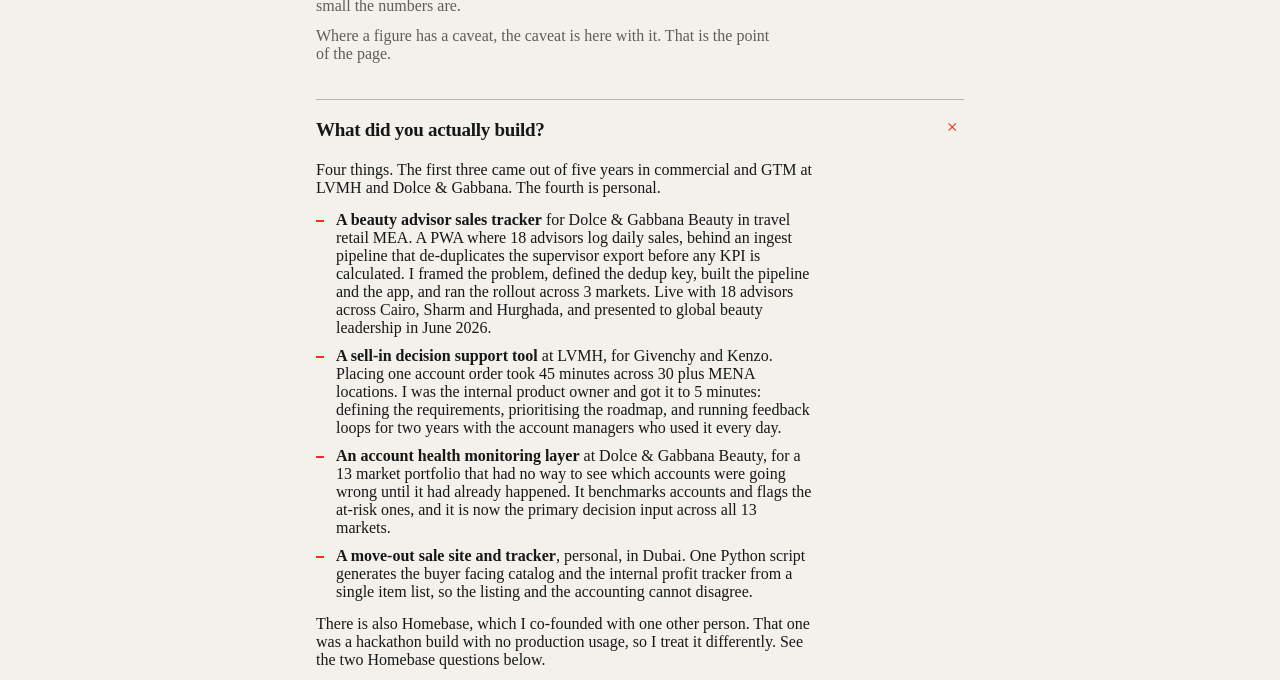
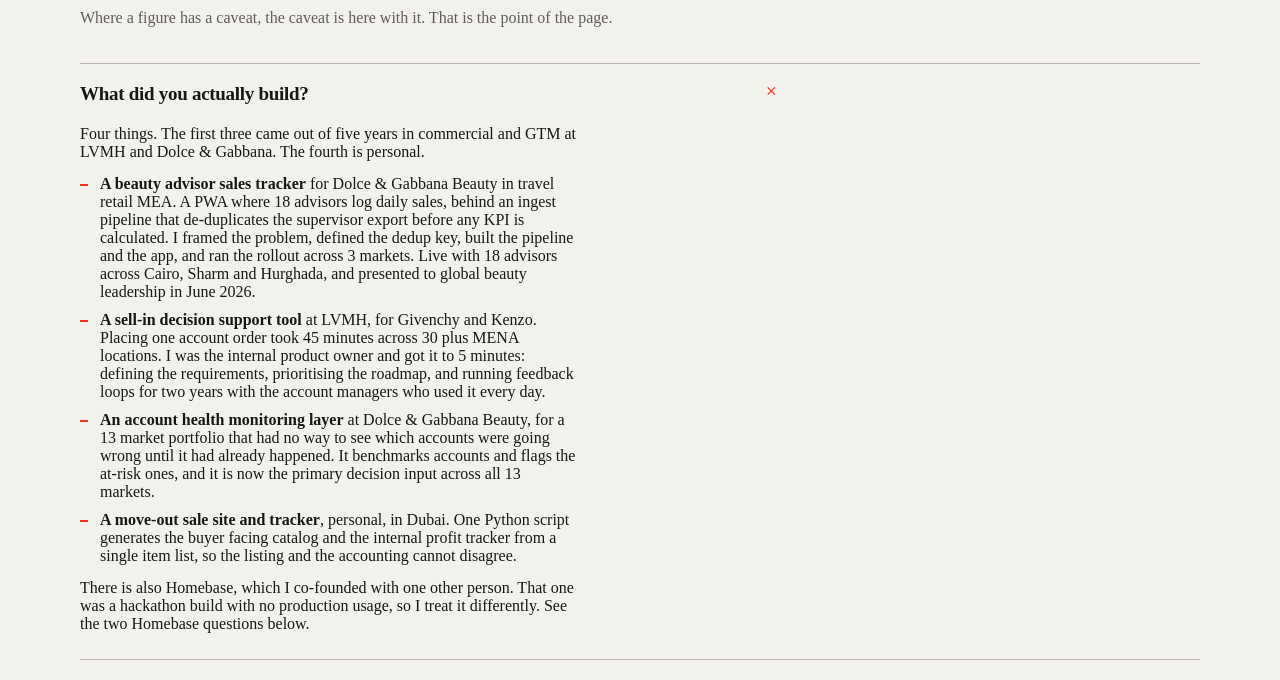
Before and after one commit to khalidduaa1-byte/duaakhalid-site, a website: page faq.html in a window 1280 px wide. Shown: the part 221-901 px from the top of the page. Drawn offline with nearby package versions, Linux system fonts and the light colour scheme.

Commit message:
Align all pages to one 1200px band so the header stops shifting between pages

```diff
--- a/faq.html
+++ b/faq.html
@@ -43,7 +43,10 @@
   nav a:hover { background: rgba(32,30,29,0.07); color: var(--text); }
   nav a[aria-current=page] { background: var(--accent-200); }
 
-  main { flex: 1; width: 100%; max-width: 760px; margin: 0 auto; padding: clamp(28px, 5vw, 56px) clamp(20px, 5vw, 56px) 0; }
+  main { flex: 1; width: 100%; max-width: 1200px; margin: 0 auto; padding: clamp(28px, 5vw, 56px) clamp(20px, 5vw, 40px) 0; }
+  /* The band matches the other pages so the header never appears to shift between
+     pages. Reading measure is held on the prose itself rather than on the band. */
+  main > h1, main > .lede, .qa > summary, .qa .a, .links { max-width: 74ch; }
   h1 { font-size: clamp(30px, 5vw, 42px); line-height: 1.05; letter-spacing: -0.03em; font-weight: 800; max-width: 24ch; }
   .lede { margin-top: 16px; color: var(--neutral-600); max-width: 58ch; font-size: 16px; }
   .lede + .lede { margin-top: 12px; }
```
Also changed, not shown: about.html (+2 -2 lines).
